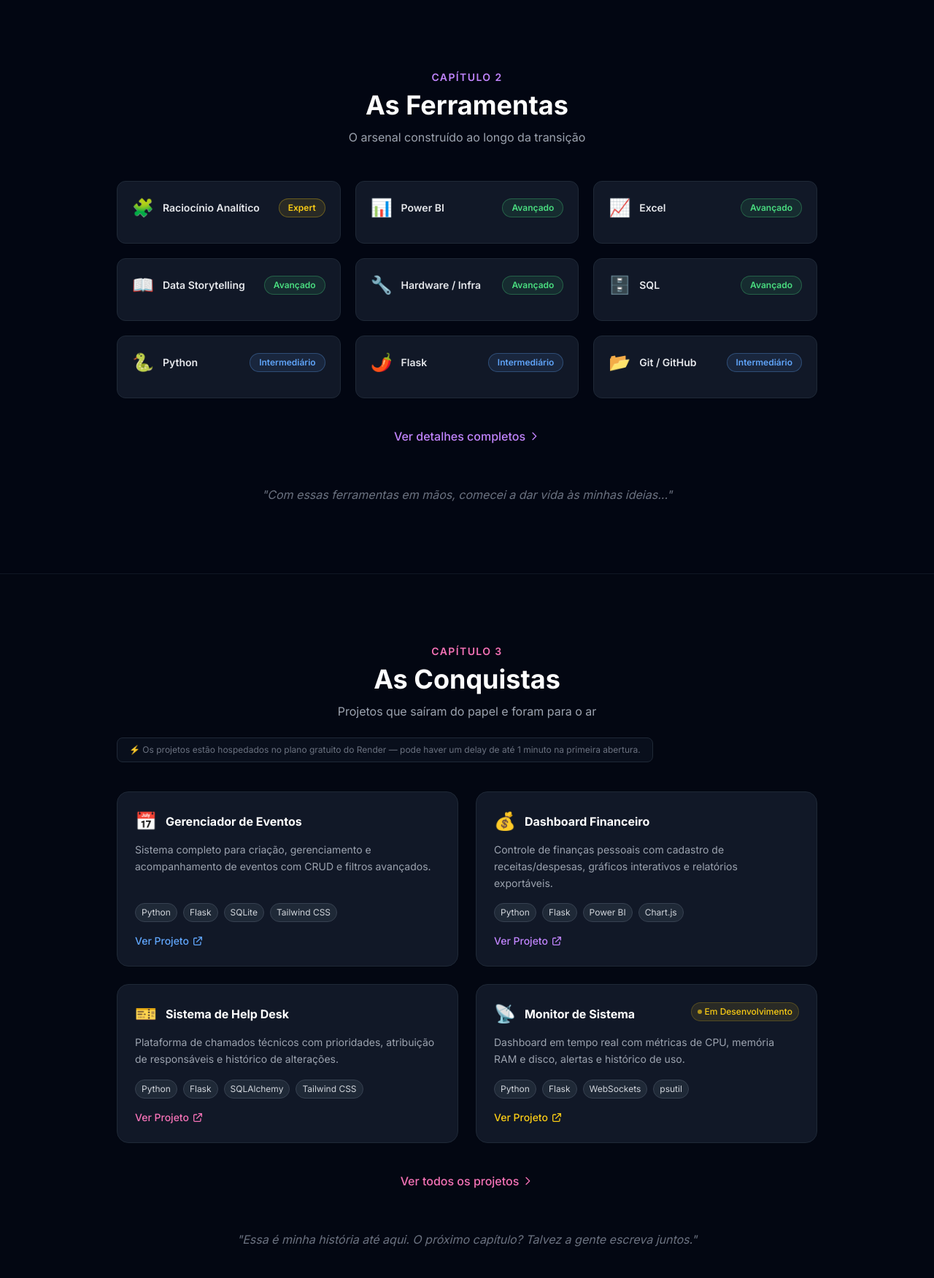
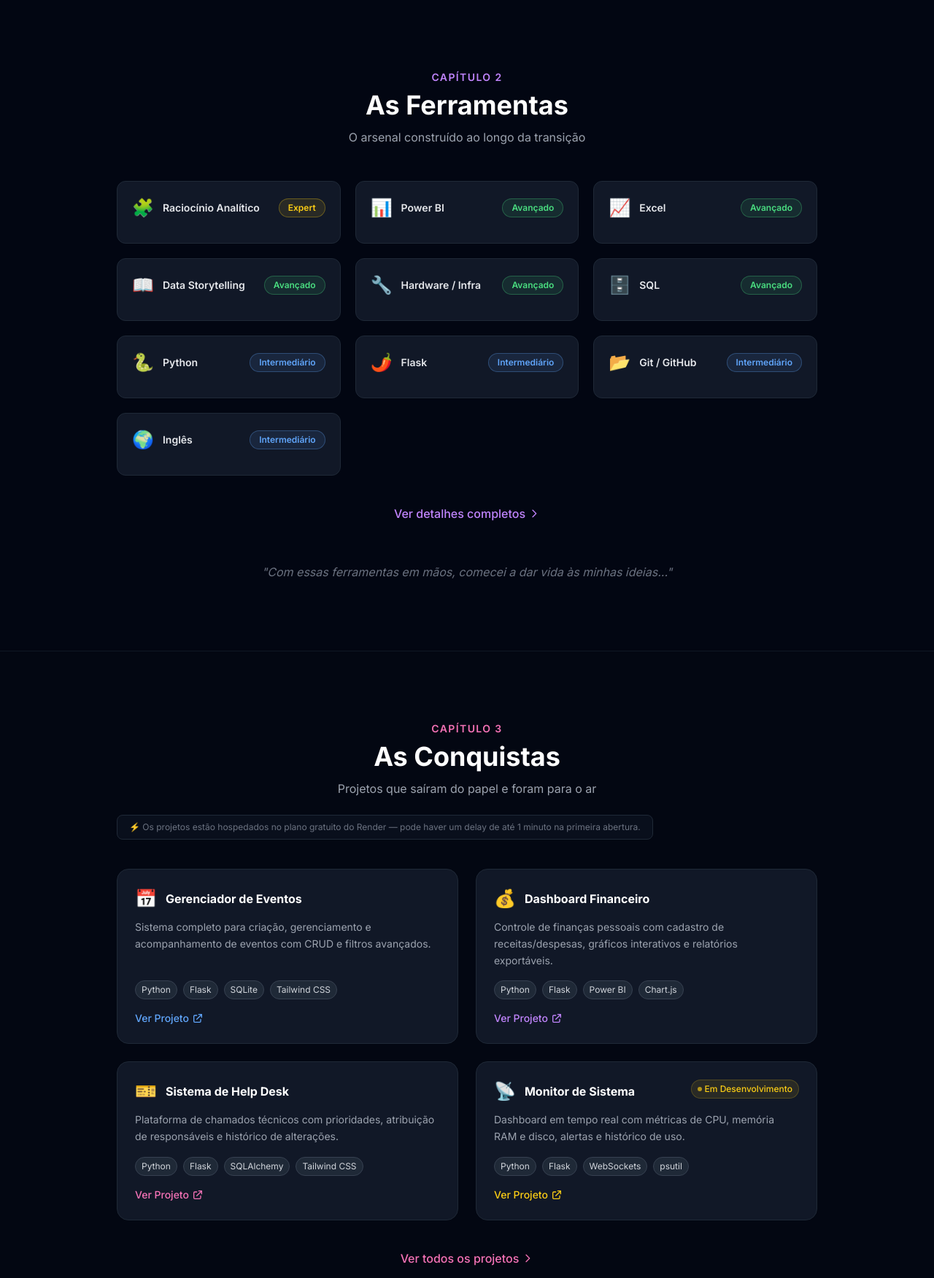
Before and after one commit to Beto2024/robertofausto.com.br, a Flask app: page / in a window 1280 px wide. Shown: the part 1758-3510 px from the top of the page at 73% size. Run offline with Flask 3, Linux system fonts and the light colour scheme; data comes from the database, SQL or seed files in the repository; some libraries are stand-ins or nearby versions.

Commit message:
Add Inglês card and fix hover border colors in #ferramentas section
Co-authored-by: Beto2024 <156013866+Beto2024@users.noreply.github.com>
Agent-Logs-Url: https://github.com/Beto2024/robertofausto.com.br/sessions/01a65e14-367e-48b7-aa2d-348db63f1842

```diff
--- a/templates/index.html
+++ b/templates/index.html
@@ -149,7 +149,7 @@
         <div class="grid grid-cols-1 sm:grid-cols-2 lg:grid-cols-3 gap-5 stagger-container">
 
             <!-- Raciocínio Analítico -->
-            <article class="stagger-item bg-gray-900 border border-gray-800 rounded-xl p-5 hover:border-yellow-500/40 transition-colors duration-300">
+            <article class="stagger-item bg-gray-900 border border-gray-800 rounded-xl p-5 hover:border-blue-500/40 transition-colors duration-300">
                 <div class="flex items-center justify-between mb-3">
                     <div class="flex items-center gap-3">
                         <span class="text-2xl" aria-hidden="true">🧩</span>
@@ -160,7 +160,7 @@
             </article>
 
             <!-- Power BI -->
-            <article class="stagger-item bg-gray-900 border border-gray-800 rounded-xl p-5 hover:border-green-500/40 transition-colors duration-300">
+            <article class="stagger-item bg-gray-900 border border-gray-800 rounded-xl p-5 hover:border-yellow-500/40 transition-colors duration-300">
                 <div class="flex items-center justify-between mb-3">
                     <div class="flex items-center gap-3">
                         <span class="text-2xl" aria-hidden="true">📊</span>
@@ -182,7 +182,7 @@
             </article>
 
             <!-- Data Storytelling -->
-            <article class="stagger-item bg-gray-900 border border-gray-800 rounded-xl p-5 hover:border-green-500/40 transition-colors duration-300">
+            <article class="stagger-item bg-gray-900 border border-gray-800 rounded-xl p-5 hover:border-pink-500/40 transition-colors duration-300">
                 <div class="flex items-center justify-between mb-3">
                     <div class="flex items-center gap-3">
                         <span class="text-2xl" aria-hidden="true">📖</span>
@@ -193,7 +193,7 @@
             </article>
 
             <!-- Hardware / Infra -->
-            <article class="stagger-item bg-gray-900 border border-gray-800 rounded-xl p-5 hover:border-green-500/40 transition-colors duration-300">
+            <article class="stagger-item bg-gray-900 border border-gray-800 rounded-xl p-5 hover:border-cyan-500/40 transition-colors duration-300">
                 <div class="flex items-center justify-between mb-3">
                     <div class="flex items-center gap-3">
                         <span class="text-2xl" aria-hidden="true">🔧</span>
@@ -204,7 +204,7 @@
             </article>
 
             <!-- SQL -->
-            <article class="stagger-item bg-gray-900 border border-gray-800 rounded-xl p-5 hover:border-green-500/40 transition-colors duration-300">
+            <article class="stagger-item bg-gray-900 border border-gray-800 rounded-xl p-5 hover:border-purple-500/40 transition-colors duration-300">
                 <div class="flex items-center justify-between mb-3">
                     <div class="flex items-center gap-3">
                         <span class="text-2xl" aria-hidden="true">🗄️</span>
@@ -226,7 +226,7 @@
             </article>
 
             <!-- Flask -->
-            <article class="stagger-item bg-gray-900 border border-gray-800 rounded-xl p-5 hover:border-blue-500/40 transition-colors duration-300">
+            <article class="stagger-item bg-gray-900 border border-gray-800 rounded-xl p-5 hover:border-red-500/40 transition-colors duration-300">
                 <div class="flex items-center justify-between mb-3">
                     <div class="flex items-center gap-3">
                         <span class="text-2xl" aria-hidden="true">🌶️</span>
@@ -237,11 +237,22 @@
             </article>
 
             <!-- Git / GitHub -->
-            <article class="stagger-item bg-gray-900 border border-gray-800 rounded-xl p-5 hover:border-blue-500/40 transition-colors duration-300">
+            <article class="stagger-item bg-gray-900 border border-gray-800 rounded-xl p-5 hover:border-green-500/40 transition-colors duration-300">
                 <div class="flex items-center justify-between mb-3">
                     <div class="flex items-center gap-3">
                         <span class="text-2xl" aria-hidden="true">📂</span>
                         <span class="text-sm font-semibold text-gray-200">Git / GitHub</span>
+                    </div>
+                    <span class="text-xs font-semibold px-3 py-1 rounded-full text-blue-400 bg-blue-400/10 border border-blue-400/30">{{ _('Intermediário') }}</span>
+                </div>
+            </article>
+
+            <!-- Inglês -->
+            <article class="stagger-item bg-gray-900 border border-gray-800 rounded-xl p-5 hover:border-indigo-500/40 transition-colors duration-300">
+                <div class="flex items-center justify-between mb-3">
+                    <div class="flex items-center gap-3">
+                        <span class="text-2xl" aria-hidden="true">🌍</span>
+                        <span class="text-sm font-semibold text-gray-200">{{ _('Inglês') }}</span>
                     </div>
                     <span class="text-xs font-semibold px-3 py-1 rounded-full text-blue-400 bg-blue-400/10 border border-blue-400/30">{{ _('Intermediário') }}</span>
                 </div>
```
